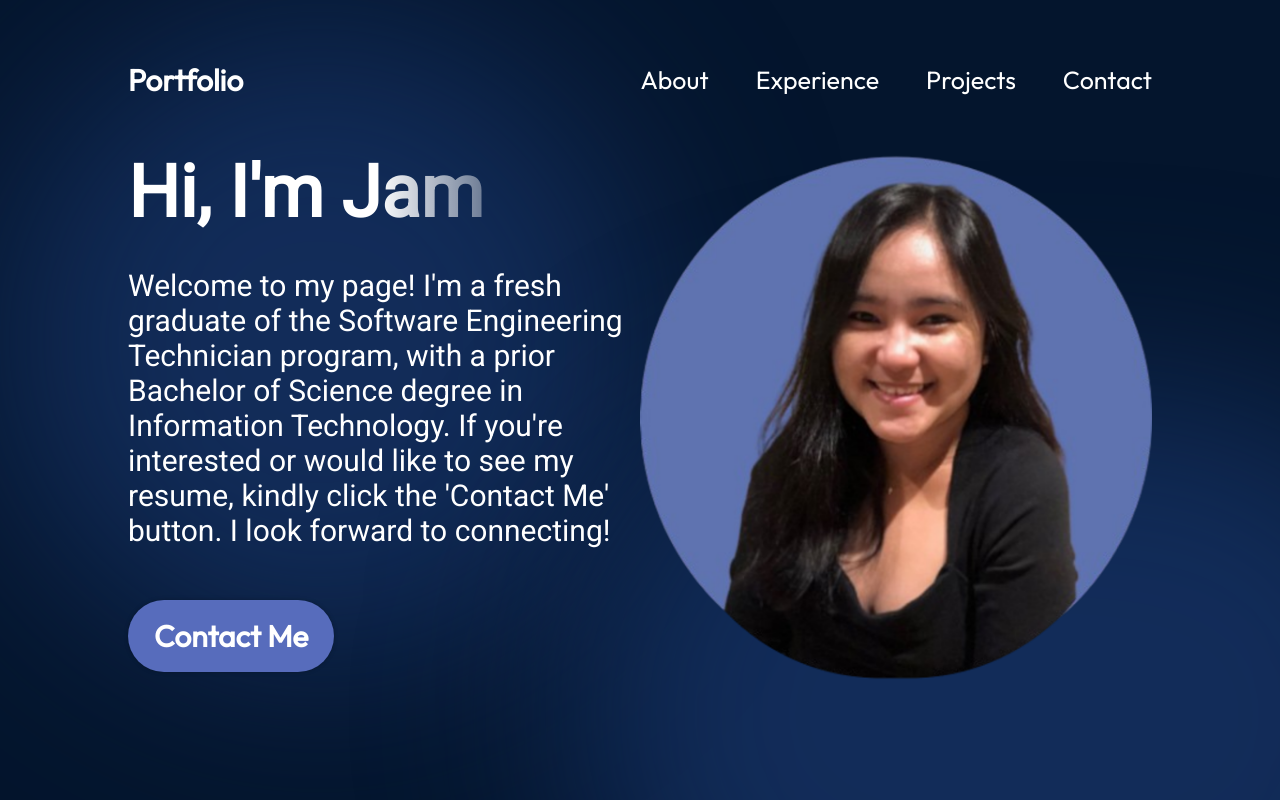
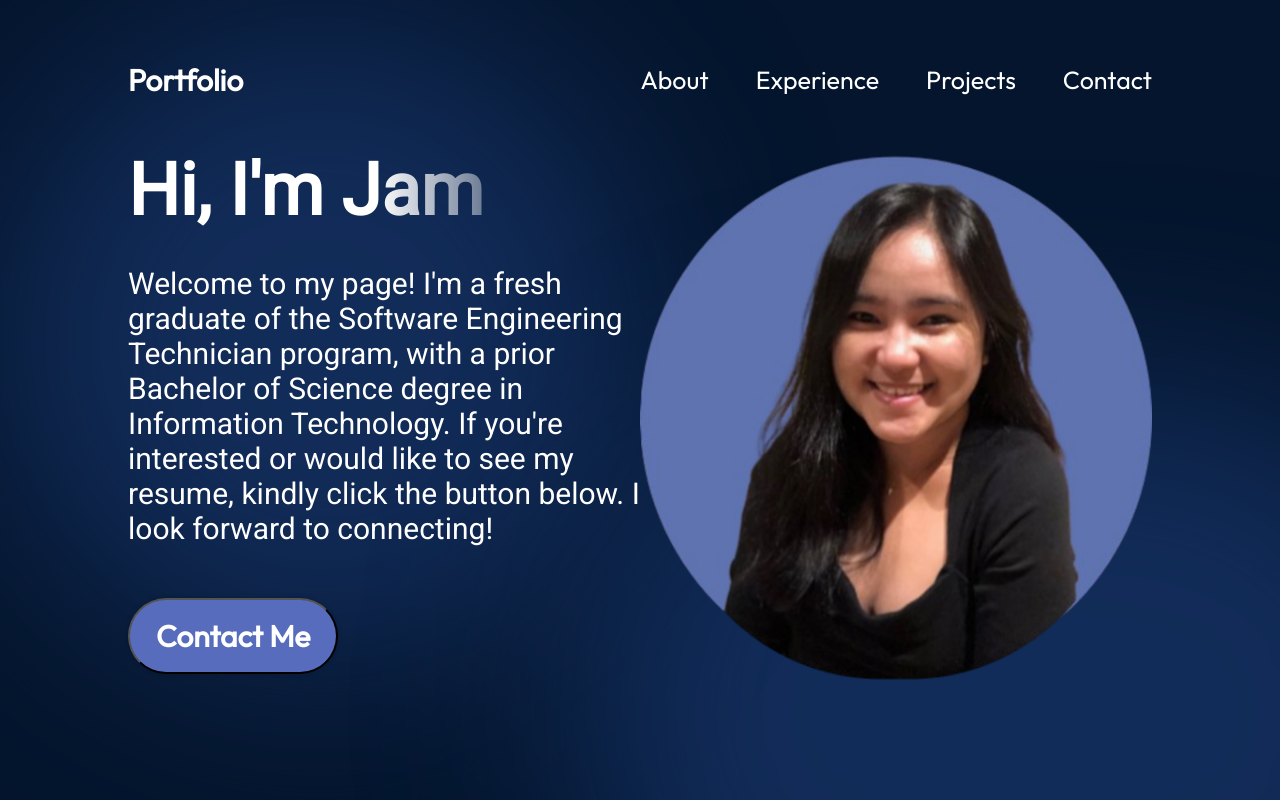
Before and after one commit to jamsanch26/myPortfolio, a React (Vite) app: page / in a window 1280 px wide. Shown: the top 800 px of the page. Built offline with nearby package versions, Linux system fonts and the light colour scheme.

Commit message:
Update for PDF download

```diff
--- a/package.json
+++ b/package.json
@@ -7,7 +7,6 @@
   "scripts": {
     "dev": "vite",
     "build": "vite build",
-    "start": "vite",
     "lint": "eslint . --ext js,jsx --report-unused-disable-directives --max-warnings 0",
     "preview": "vite preview",
     "predeploy": "npm run build",
@@ -16,6 +15,8 @@
   "dependencies": {
     "@fontsource/outfit": "^5.0.13",
     "@fontsource/roboto": "^5.0.13",
+    "html2canvas": "^1.4.1",
+    "jspdf": "^2.5.2",
     "react": "^18.3.1",
     "react-dom": "^18.3.1"
   },
--- a/src/components/Hero/Hero.jsx
+++ b/src/components/Hero/Hero.jsx
@@ -1,20 +1,31 @@
 import React from "react";
-
+import { jsPDF } from "jspdf";
+import html2canvas from "html2canvas";
 import styles from "./Hero.module.css";
 import { getImageUrl } from "../../utils";
 
 export const Hero = () => {
+  const downloadPDF = () => {
+    const input = document.getElementById("pdf-content");
+    html2canvas(input).then((canvas) => {
+      const imgData = canvas.toDataURL("image/png");
+      const pdf = new jsPDF();
+      pdf.addImage(imgData, "PNG", 0, 0);
+      pdf.save("myResume.pdf");
+    });
+  };
+
   return (
     <section className={styles.container}>
-      <div className={styles.content}>
+      <div className={styles.content} id="pdf-content">
         <h1 className={styles.title}>Hi, I'm Jam</h1>
         <p className={styles.description}>
           Welcome to my page! I'm a fresh graduate of the Software Engineering Technician program, with a prior Bachelor of Science degree in Information Technology.
-          If you're interested or would like to see my resume, kindly click the 'Contact Me' button. I look forward to connecting!
+          If you're interested or would like to see my resume, kindly click the button below. I look forward to connecting!
         </p>
-        <a href="/assets/hero/myResume.pdf" download className={styles.contactBtn}>
+        <button onClick={downloadPDF} className={styles.contactBtn}>
           Contact Me
-        </a>
+        </button>
       </div>
       <img
         src={getImageUrl("hero/myfaviconImg.png")}
```
Also changed, not shown: 2 other files (tests, documents, lock files or other folders).
